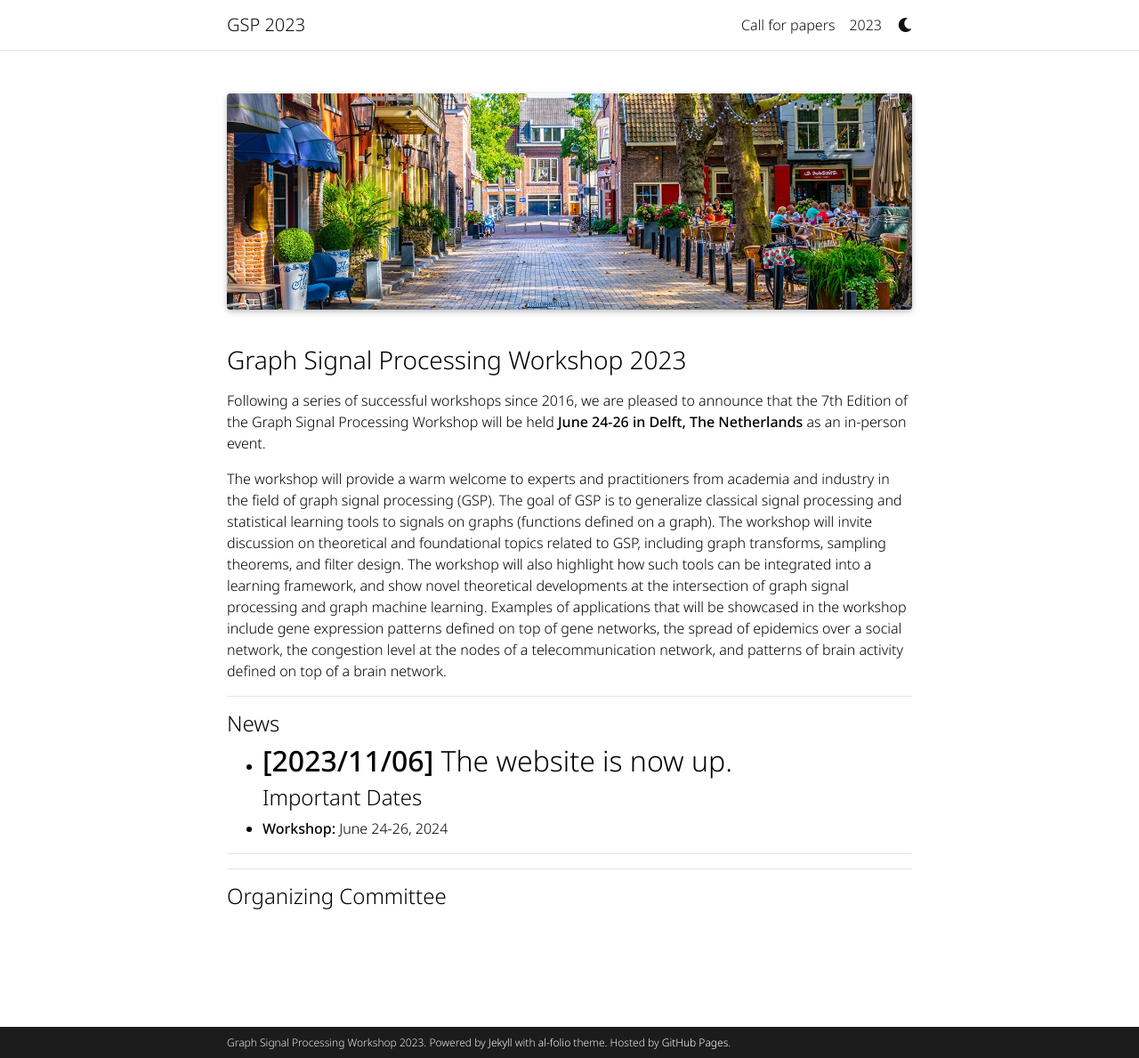
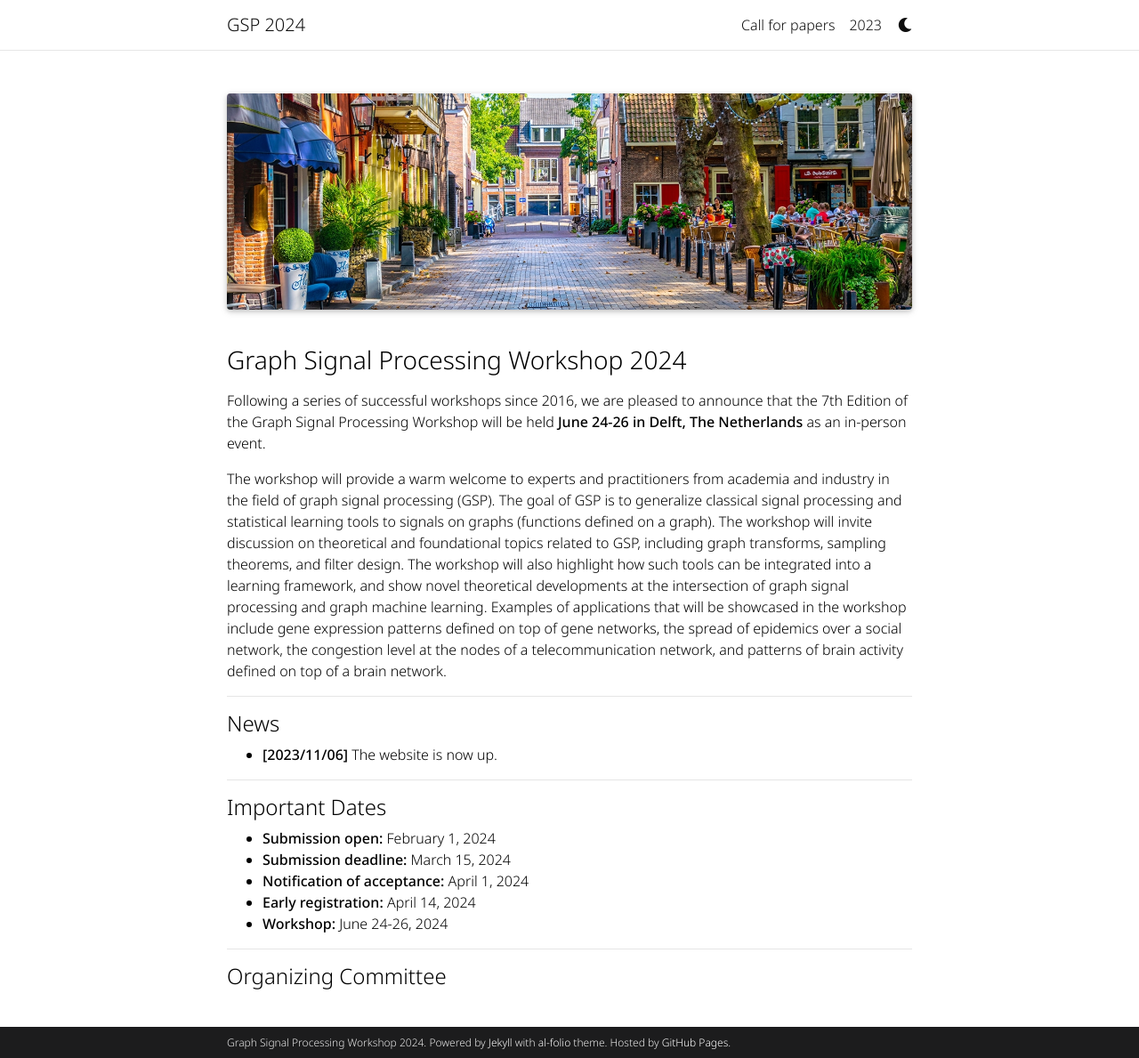
Before and after one commit to shreyasvinaya/gspworkshop2025.github.io, a Jekyll site: the page built from _pages/about.md, in a window 1280 px wide and 1189 px high. Shown: the whole window at 89% size. Built offline with Jekyll 4.4.1, drawn with Linux system fonts in a browser that asks for light colours; full-size pictures stand in for the smaller copies a plugin makes; comment, search, counter and statistics services are not loaded; a style sheet for code colours, icons or effects is not loaded.

Commit message:
Bug fixes

```diff
--- a/_config.yml
+++ b/_config.yml
@@ -3,13 +3,13 @@
 # -----------------------------------------------------------------------------
 
 title: Graph Signal Processing Workshop # the website title (if blank, full name will be used instead)
-header: GSP 2023
-first_name: Graph Signal Processing Workshop 2023
+header: GSP 2024
+first_name: Graph Signal Processing Workshop 2024
 middle_name:
 last_name:
-email: gspworkshop2023@gmail.com
+email: gspworkshop2024@gmail.com
 description: > # the ">" symbol means to ignore newlines until "footer_text:"
-  GSP Workshop 2023.
+  GSP Workshop 2024.
 footer_text: >
   Powered by <a href="https://jekyllrb.com/" target="_blank">Jekyll</a> with <a href="https://github.com/alshedivat/al-folio">al-folio</a> theme.
   Hosted by <a href="https://pages.github.com/" target="_blank">GitHub Pages</a>.
--- a/_pages/about.md
+++ b/_pages/about.md
@@ -20,11 +20,17 @@ The workshop will provide a warm welcome to experts and practitioners from acade
 ---
 #### News
 + **[2023/11/06]** The website is now up.
+
+
 ---
 #### Important Dates
++ **Submission open:** February 1, 2024
++ **Submission deadline:** March 15, 2024
++ **Notification of acceptance:** April 1, 2024
++ **Early registration:** April 14, 2024
 + **Workshop:** June 24-26, 2024
 
----
+
 ---
 #### Organizing Committee
 <!---
```
Also changed, not shown: other parts of _pages/about.md (+1 -1 lines).
